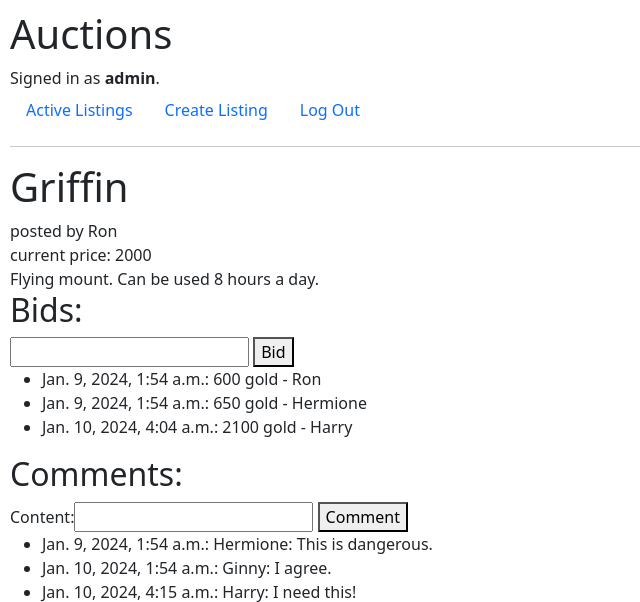
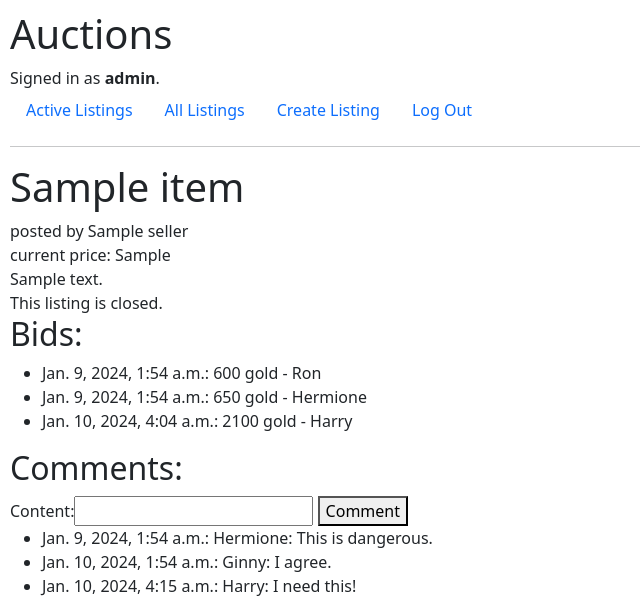
Before and after one commit to JadhenGonzales/AuctionSite, a Django app: template auctions/templates/auctions/post.html in a window 1280 px wide. Shown: the top 602 px of the page, without its empty margins (0-640 px from the left). Run offline with Django 3.2, Linux system fonts and the light colour scheme; a user stored in the database is signed in; data comes from the database, SQL or seed files in the repository; both versions use the stored data as it was after the commit; tables that the repository leaves empty hold one stand-in row (values such as "Sample post"); the template is opened without the code that fills it: values that come from a table or form of the project are taken from there, most other values are stand-ins (such as "Sample title", 1, 10 or a date in 2020); parts of the project's set-up code (start-up, migrations or seed data) failed here and were passed over.

Commit message:
Added closing listings

```diff
--- a/auctions/admin.py
+++ b/auctions/admin.py
@@ -19,7 +19,7 @@
     filter_horizontal = ("categories",)
 
 class PostAdmin(admin.ModelAdmin):
-    list_display = ("item", "seller", "post_datetime")
+    list_display = ("item", "seller", "post_datetime", "is_open",)
 
 class CustomUserAdmin(BaseUserAdmin):
     list_display = ("username", "first_name", "last_name", "is_staff",)
--- a/auctions/models.py
+++ b/auctions/models.py
@@ -31,6 +31,7 @@
     seller = models.ForeignKey(User, on_delete=models.CASCADE, related_name="posts")
     initial_p = models.IntegerField()
     post_datetime = models.DateTimeField()
+    is_open = models.BooleanField(db_default=True)
 
     def __str__(self) -> str:
         return f"{self.item} auction by {self.seller}"
--- a/auctions/templates/auctions/layout.html
+++ b/auctions/templates/auctions/layout.html
@@ -20,6 +20,9 @@
             <li class="nav-item">
                 <a class="nav-link" href="{% url 'index' %}">Active Listings</a>
             </li>
+            <li class="nav-item">
+                <a class="nav-link" href="{% url 'view_all' %}">All Listings</a>
+            </li>
             {% if user.is_authenticated %}
                 <li class="nav-item">
                     <a class="nav-link" href="{% url 'add_listing' %}">Create Listing</a>
--- a/auctions/templates/auctions/post.html
+++ b/auctions/templates/auctions/post.html
@@ -11,8 +11,19 @@
     <div>current price: {{ post.initial_p }}</div>
     <div>{{ post.item.description }}</div>
 
+    {% if post.is_open %}
+        {% if user.is_authenticated and user == post.seller %}
+        <form method="POST">
+            {% csrf_token %}
+            <button type="submit">Close Listing</button>
+        </form>
+        {% endif %}
+    {% else %}
+        <div>This listing is closed.</div>
+    {% endif %}
+
     <h2>Bids:</h2>
-    {% if user.is_authenticated %}
+    {% if user.is_authenticated and post.is_open %}
         <form action="{% url 'bid' post_id=post.id %}" method="POST">
             {% csrf_token %}
             {{ bidform.amount }}
--- a/auctions/urls.py
+++ b/auctions/urls.py
@@ -5,10 +5,11 @@
 urlpatterns = [
     path("", views.index, name="index"),
     path("add", views.add_view, name="add_listing"),
+    path("all", views.view_all, name="view_all"),
     path("bid/<str:post_id>", views.add_bid, name="bid"),
     path("comment/<str:post_id>", views.add_comment, name="comment"),
-    path("post/<str:post_id>", views.post, name="post"),
     path("login", views.login_view, name="login"),
     path("logout", views.logout_view, name="logout"),
+    path("post/<str:post_id>", views.post, name="post"),
     path("register", views.register, name="register"),
 ]
```
Also changed, not shown: auctions/views.py (+34 -12 lines), auctions/migrations/0007_post_is_open.py (added), db.sqlite3.
